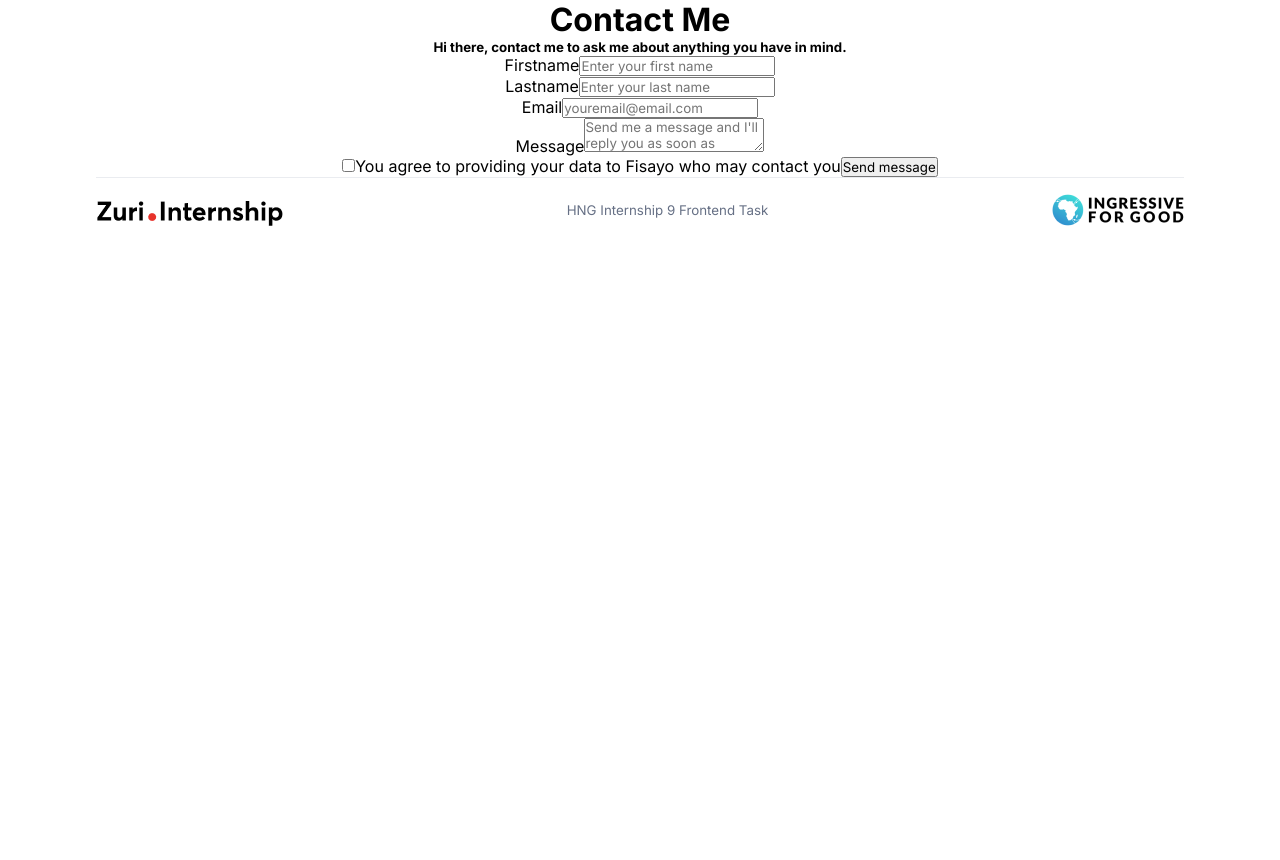
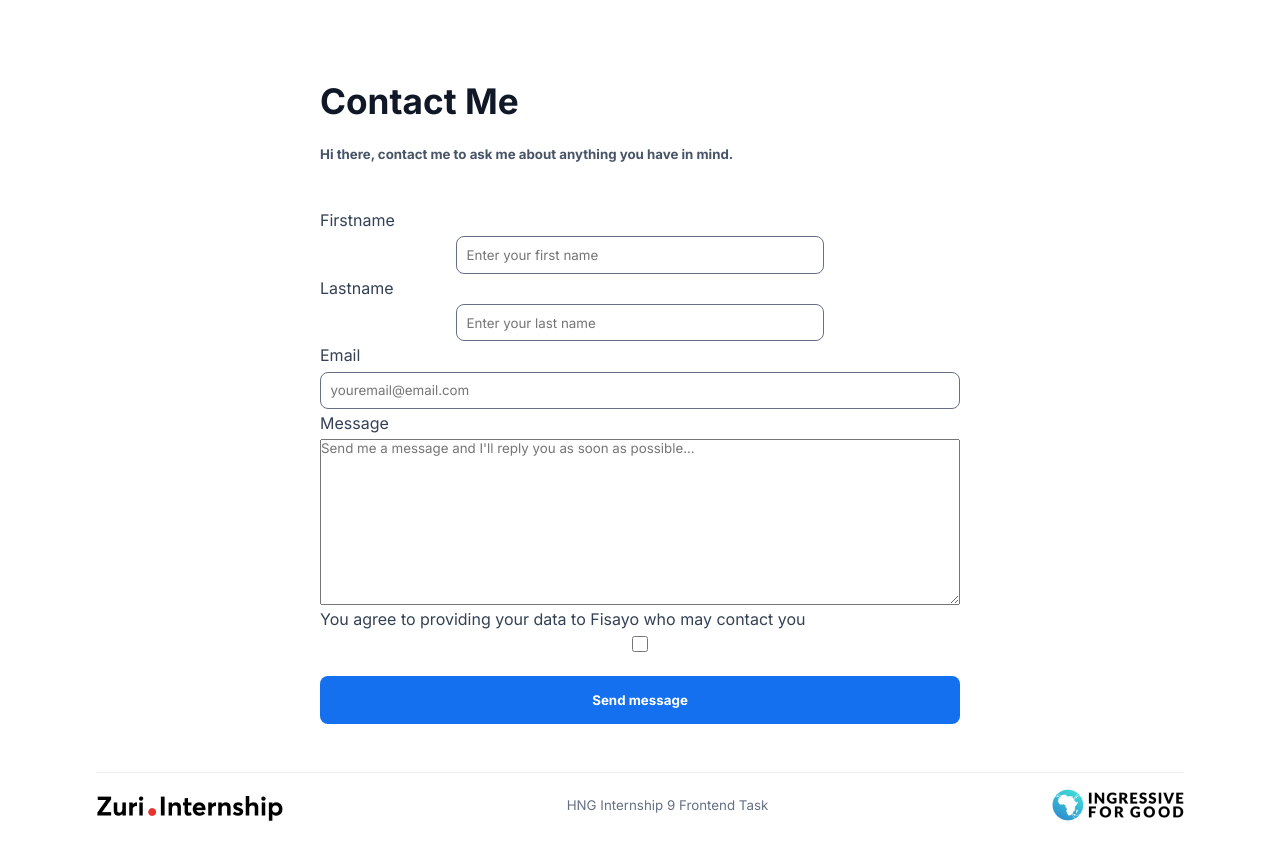
Before and after one commit to fee-sah-yor/Clone-Linktree-HNG, a React (Create React App) app: page /contact in a window 1280 px wide. Shown: the top 860 px of the page. Before the commit the page ends 800 px from the top, so only its background shows below. Built offline with nearby package versions, Linux system fonts and the light colour scheme.

Commit message:
updated contact page features

```diff
--- a/src/index.css
+++ b/src/index.css
@@ -107,6 +107,115 @@ footer {
 }
 
 /* ---------------CONTACT FORM------------------- */
+.container {
+  height: auto;
+  align-items:left;
+}
+
+.sub_container{
+    max-width: 50vw;
+    margin: 5rem auto 0;
+}
+
+.container h1,
+.container h5 {
+  text-align: left;
+  margin-bottom: 1.5rem;
+}
+
+.container h1 {
+  color: #101828;
+  font-size: 2.2rem;
+}
+
+.container  h5{
+  color: #475467;
+}
+
+form {
+  margin: 3rem 0;
+  display: flex;
+  flex-direction: column;
+}
+
+.inputbox {
+  display: flex;
+  flex-direction: wrap;
+  align-items: center;
+  gap: 2rem;
+}
+
+#first_name,
+#last_name {
+  width: 23rem;
+}
+
+label {
+  display: block;
+  text-align: left;
+  margin-bottom: 0.4rem;
+  color: #344054;
+}
+
+input[type='text'],
+input[type='email'] {
+  width: 100%;
+  padding: 0.6rem;
+  border-radius: 0.5rem;
+  border: 1.5px solid #667085;
+  margin-bottom: 0.25rem;
+}
+/*
+input[type='text'].error,
+input[type='email'].error {
+  border: 2px solid rgba(226, 2, 2, 0.74);
+}
+
+.m {
+  margin-bottom: 1.25rem;
+} */
+
+.checkbox {
+
+}
+
+input[type='checkbox'] {
+  height: 1rem;
+}
+
+/* label.checking {
+  padding-top: 0.4rem;
+  font-size: 0.95rem;
+} */
+
+input:focus {
+  outline: none;
+  border: 1.5px solid #b2ddff;
+}
+
+#message {
+  padding-bottom: 8.25rem;
+  width:100%;
+}
+
+button {
+  background-color: #1570ef;
+  color: #ffff;
+  margin-top: 1.5rem;
+  padding: 1rem;
+  width: 100%;
+  font-weight: bold;
+  border-radius: 0.5rem;
+  border: none;
+  cursor: pointer;
+  transition: all 0.3s ease-in-out;
+}
+
+button:hover {
+  background-color: #1570efb8;
+}
+
+
 
 @media (max-width: 767px) {
   .profilePhoto {
@@ -116,8 +225,34 @@ footer {
   main .buttons a {
     width: 95%;
   }
+  .container {
+    max-width: 95vw;
+    margin: 5rem auto 0;
+  }
 
-  footer,
+  /* .names {
+    display: block;
+    align-items: center;
+    flex-direction: column;
+    gap: 2rem;
+  } */
+
+  #first_name,
+  #last_name {
+    width: 100%;
+  }
+
+  footer {
+    display: flex;
+    align-items: flex-start;
+    justify-content: flex-start;
+    flex-direction: column;
+  }
+
+  footer img {
+    margin: 1rem 0;
+  }
+
   .share_icon {
     display: none;
   }
--- a/src/pages/Contact.jsx
+++ b/src/pages/Contact.jsx
@@ -4,7 +4,8 @@ import Footer from '../components/Footer';
 
 const Contact = () => {
     return (
-        <>
+        <div className='container'>
+           <div className='sub_container'>
            <h1>Contact Me</h1>
            <h5>Hi there, contact me to ask me about anything you have in mind.</h5>
 
@@ -31,15 +32,15 @@ const Contact = () => {
                    </textarea>
                </div>
 
-                <input type="checkbox"name="t and c" value="t and c"/>
                <label for="t and c">You agree to providing your data to Fisayo who may contact you</label>
+               <input type="checkbox"name="t and c" className='checkbox' value="t and c"/>
 
                <button type="submit" className="submit">Send message</button>
 
                    </form>
-
+                   </div>
                    <Footer/>
-                </>
+                   </div>
                 )
 }
 
```
Lines whose indentation alone changed are shown as unchanged.
